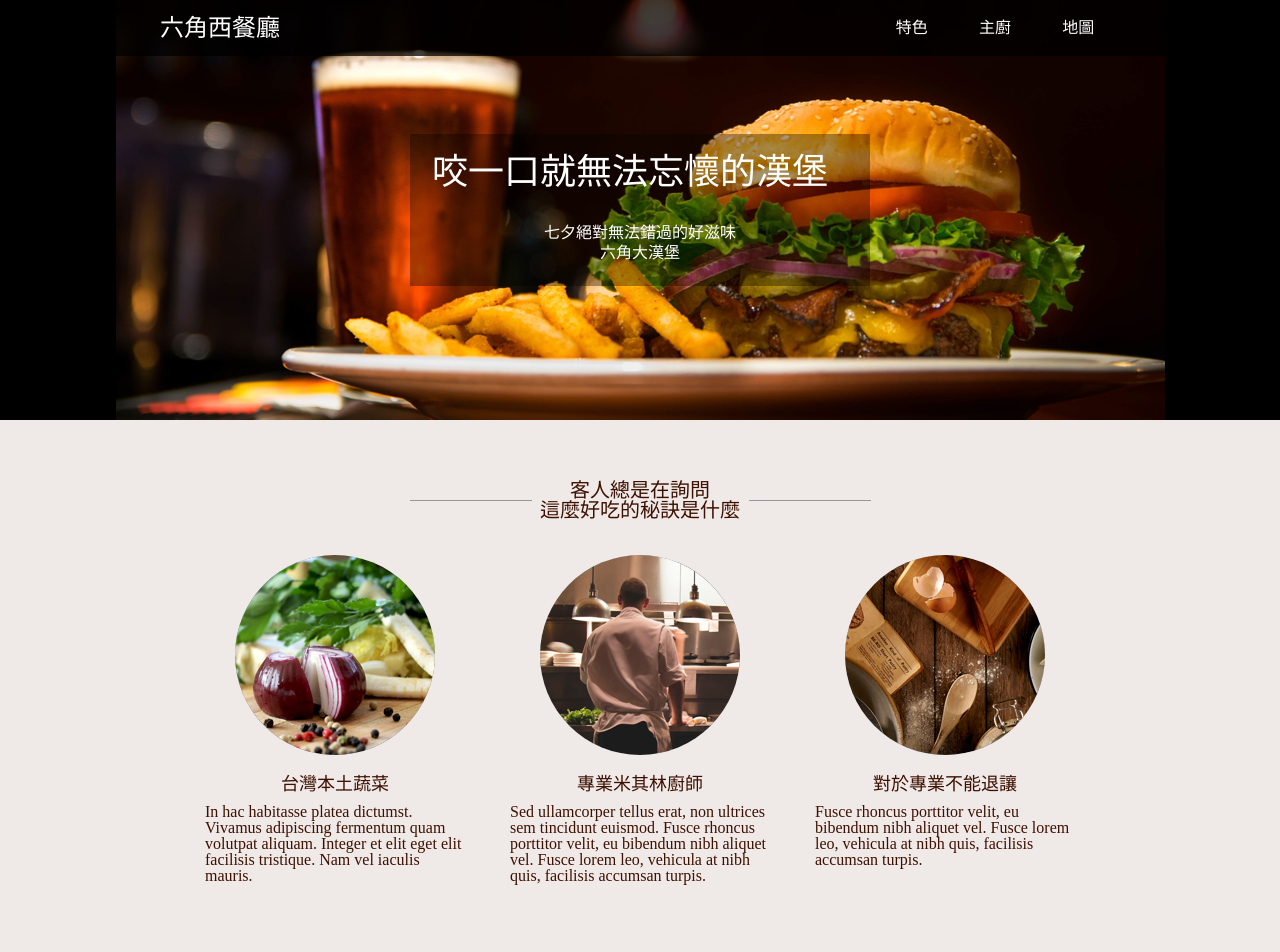
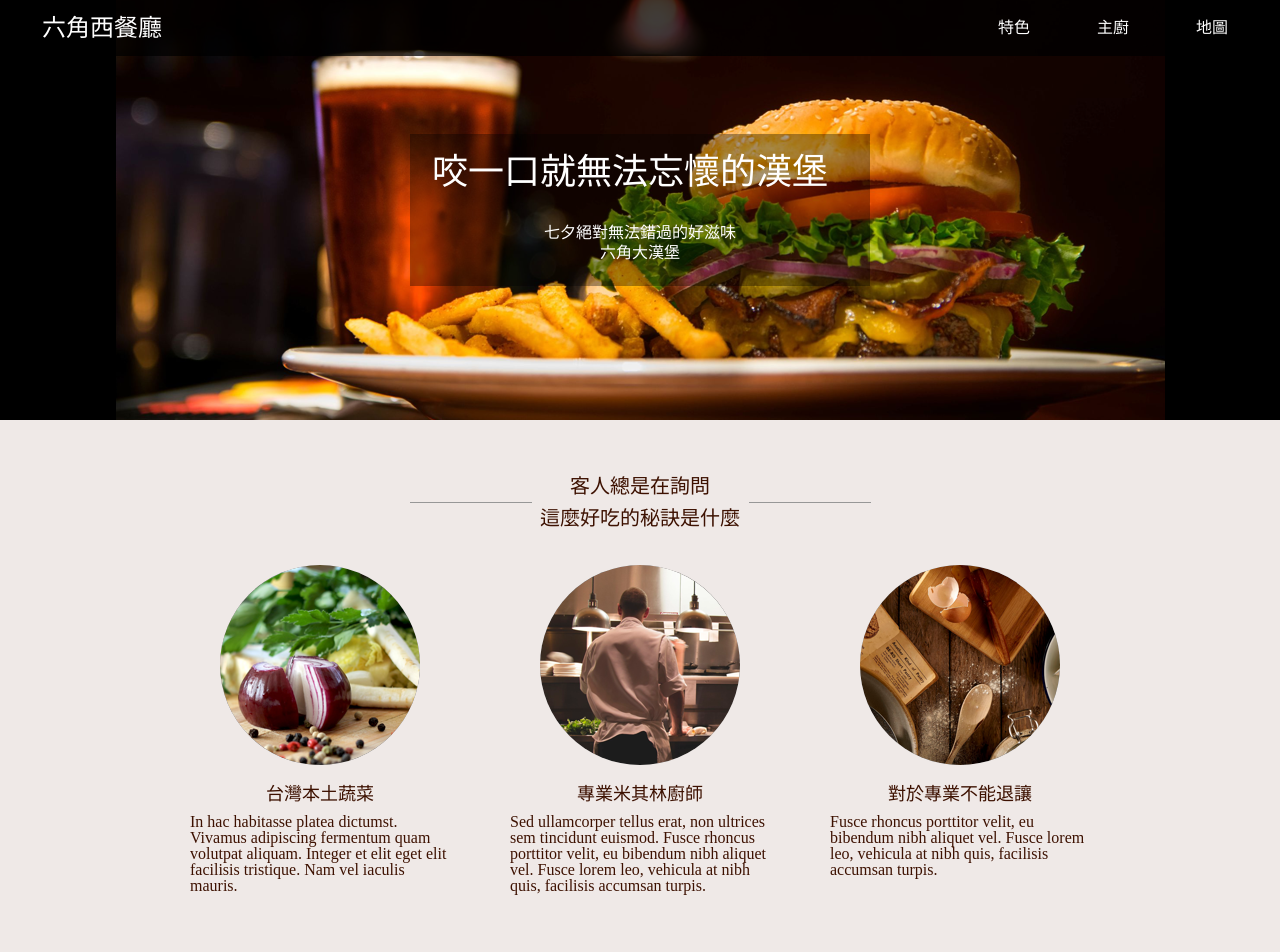
Before and after one commit to Victor81528/roku-restaurant-flex, a Vue app: page / in a window 1280 px wide. Shown: the top 952 px of the page. Built offline with nearby package versions, Linux system fonts and the light colour scheme.

Commit message:
secret rwd

```diff
--- a/public/index.html
+++ b/public/index.html
@@ -3,7 +3,7 @@
   <head>
     <meta charset="utf-8">
     <meta http-equiv="X-UA-Compatible" content="IE=edge">
-    <meta name="viewport" content="width=device-width,initial-scale=1.0">
+    <meta name="viewport" content="width=device-width,initial-scale=1.0,user-scalable=no">
     <link rel="icon" href="<%= BASE_URL %>favicon.ico">
     <link rel="stylesheet" href="//maxcdn.bootstrapcdn.com/font-awesome/4.3.0/css/font-awesome.min.css">
     <title><%= htmlWebpackPlugin.options.title %></title>
--- a/src/App.vue
+++ b/src/App.vue
@@ -32,17 +32,17 @@
         </div>
         <div class="secret-content">
           <div class="secret-items secret-1">
-            <img src="/img/feature_1.png">
+            <img id="img1" src="/img/feature_1.png">
             <h1 class="secret-kind">台灣本土蔬菜</h1>
             <p>In hac habitasse platea dictumst. Vivamus adipiscing fermentum quam volutpat aliquam. Integer et elit eget elit facilisis tristique. Nam vel iaculis mauris.</p>
           </div>
           <div class="secret-items secret-2">
-            <img src="/img/feature_2.png">
+            <img id="img2" src="/img/feature_2.png">
             <h1 class="secret-kind">專業米其林廚師</h1>
             <p>Sed ullamcorper tellus erat, non ultrices sem tincidunt euismod. Fusce rhoncus porttitor velit, eu bibendum nibh aliquet vel. Fusce lorem leo, vehicula at nibh quis, facilisis accumsan turpis.</p>
           </div>
           <div class="secret-items secret-3">
-            <img src="/img/feature_3.png">
+            <img id="img3" src="/img/feature_3.png">
             <h1 class="secret-kind">對於專業不能退讓</h1>
             <p>Fusce rhoncus porttitor velit, eu bibendum nibh aliquet vel. Fusce lorem leo, vehicula at nibh quis, facilisis accumsan turpis.</p>
           </div>
--- a/src/scss/_index.scss
+++ b/src/scss/_index.scss
@@ -14,7 +14,7 @@ body{
       justify-content: center;
       .nav-inside{
         display: inline-flex;
-        width: 960px;
+        width: 100%;
         flex-flow: nowrap row;
         align-items: center;
         justify-content: space-between;
@@ -22,12 +22,21 @@ body{
         .nav-tittle{
           font-size: 24px;
           color: #FFFFFF;
+          margin-left: 42px;
+          @media screen and (max-width: 768px) {
+            margin-left: 13px;
+          }
         }
         .nav-list{
           display: flex;
-          justify-content: space-around;
           width: 250px;
+          justify-content: space-between;
           font-size: 16px;
+          margin-right: 42px;
+          @media screen and (max-width: 768px) {
+            width: 157px;
+            margin-right: 13px;
+          }
           li{
             display: flex;
             a{
@@ -97,20 +106,23 @@ body{
       color: #3D1101;
       .secret-inside{
         display: flex;
-        width: 960px;
-        height: 100%;
+        // width: 1024px;
+        height: 476px;
         flex-flow: nowrap column;
         align-items: center;
-        justify-content: space-evenly;
+        margin: auto 62px;
         .secret-tittle{
           display: flex;
           flex-flow: nowrap row;
           width: 461px;
           font-size: 20px;
-          margin-top: 25px;
           text-align: center;
           align-items: center;
           justify-content: space-between;
+          margin-bottom: 31px;
+          h1{
+            line-height: 32px;
+          }
           .line{
             width: 122px;
             height: 1px;
@@ -119,19 +131,37 @@ body{
         }
         .secret-content{
           display: flex;
-          width: 100%;
-          height: 381px;
-          justify-content: space-evenly;
-          align-items: center;
-          margin-bottom: 25px;
+          // width: 900px;
+          height: 100%;
+          flex-flow: nowrap row;
+          justify-content: space-between;
+          align-items: flex-start;
           .secret-items{
             display: flex;
             width: 260px;
             height: 100%;
+            margin: 0 30px;
             flex-flow: nowrap column;
+            justify-content: flex-start;
             align-items: center;
-            justify-content: flex-start;
+            flex-shrink: 1;
+            @media screen and (max-width: 768px){
+              width: 200px;
+            }
+            &:nth-child(1){
+              // margin-left: 62px;
+              @media screen and (max-width: 768px){
+                margin-left: 27px;
+              }
+            }
+            &:nth-child(3){
+              // margin-right: 62px;
+              @media screen and (max-width: 768px){
+                margin-right: 27px;
+              }
+            }
             img{
+              width: 200px;
               border-radius: 50%;
               size: 100%;
               margin-bottom: 20px;
@@ -139,9 +169,6 @@ body{
             .secret-kind{
               font-size: 18px;
               margin-bottom: 11px;
-            }
-            p{
-
             }
           }
         }
@@ -242,7 +269,8 @@ body{
       }
     }
     #booking{
-      display: flex;
+      display: none;
+      // display: flex;
       width: 100vw;
       height: 588px;
       background-color: #FAFAFA;
@@ -270,13 +298,15 @@ body{
           }
           .booking-info{
             display: flex;
+            flex-basis: 460px;
+            flex-shrink: 1;
             flex-flow: nowrap column;
             justify-content: space-evenly;
             label{
               margin-bottom: 11px;
             }
             input{
-              width: 460px;
+              width: 100%;
               height: 32px;
               margin-bottom: 12px;
               background: #FFFFFF;
```
